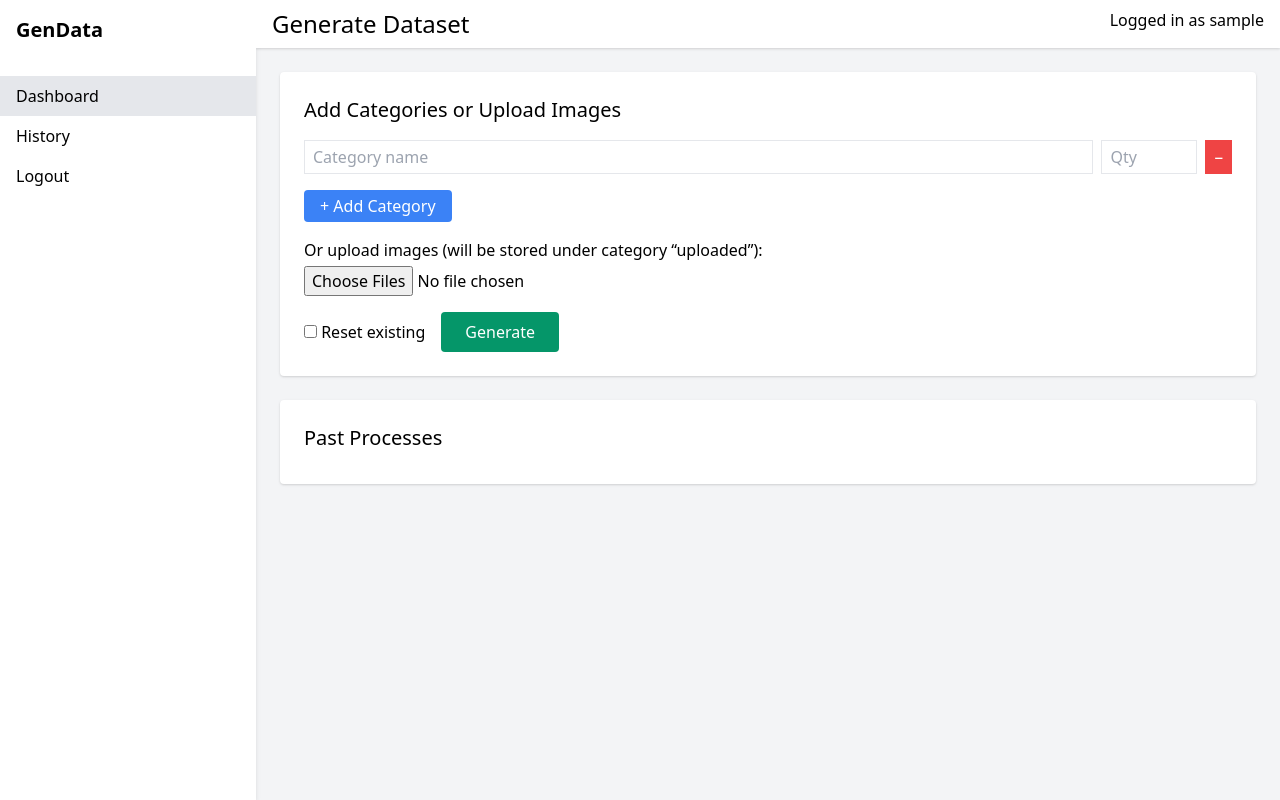
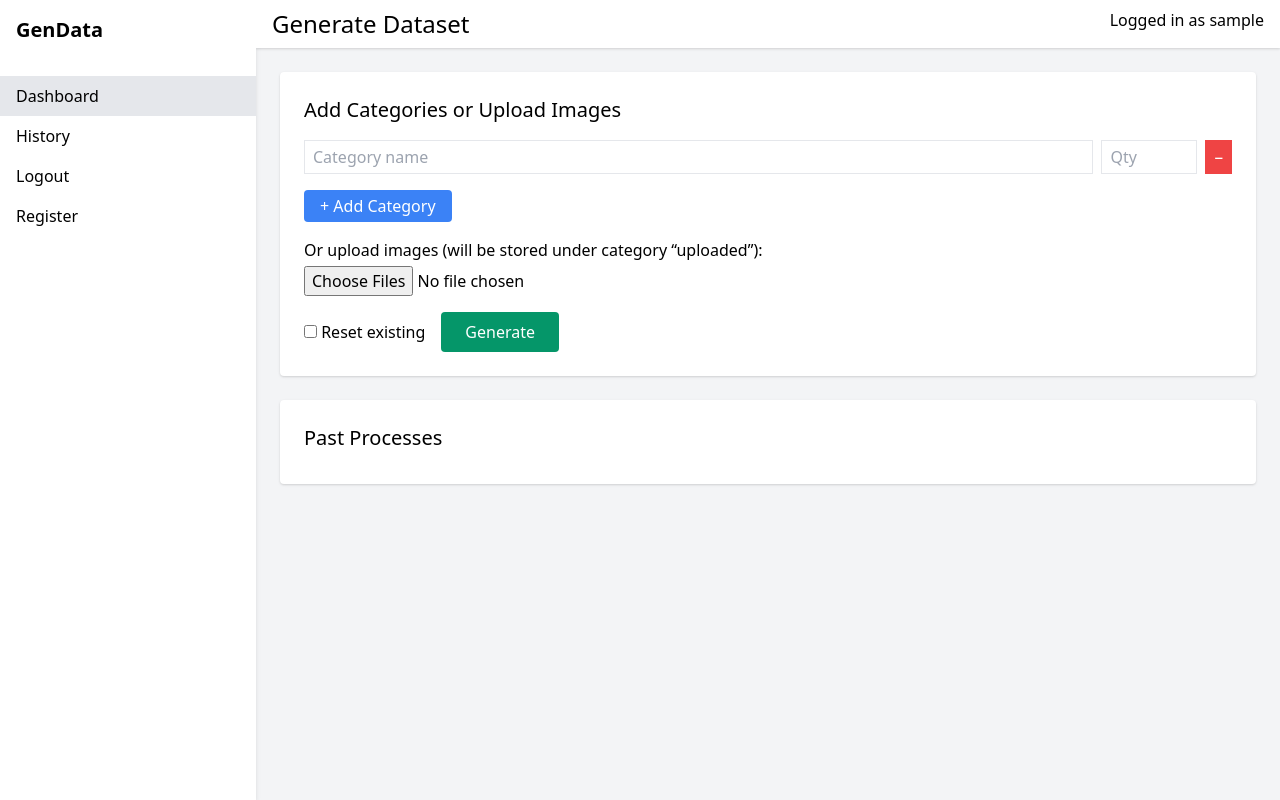
Before and after one commit to Ravikiran27/GenAidataset, a Flask app: page / in a window 1280 px wide. Run offline with Flask 3, Linux system fonts and the light colour scheme; the visitor is signed in with stand-in values (Sample User, id 1); data that the repository does not hold is empty; some libraries are stand-ins or nearby versions.

Commit message:
Update layout.html

```diff
--- a/templates/layout.html
+++ b/templates/layout.html
@@ -23,6 +23,8 @@
     </a>
       <a href="{{ url_for('logout') }}"
          class="block px-4 py-2 hover:bg-gray-200">Logout</a>
+      <a href="{{ url_for('register') }}"
+         class="block px-4 py-2 hover:bg-gray-200">Register</a>
     </nav>
   </aside>
 
```
